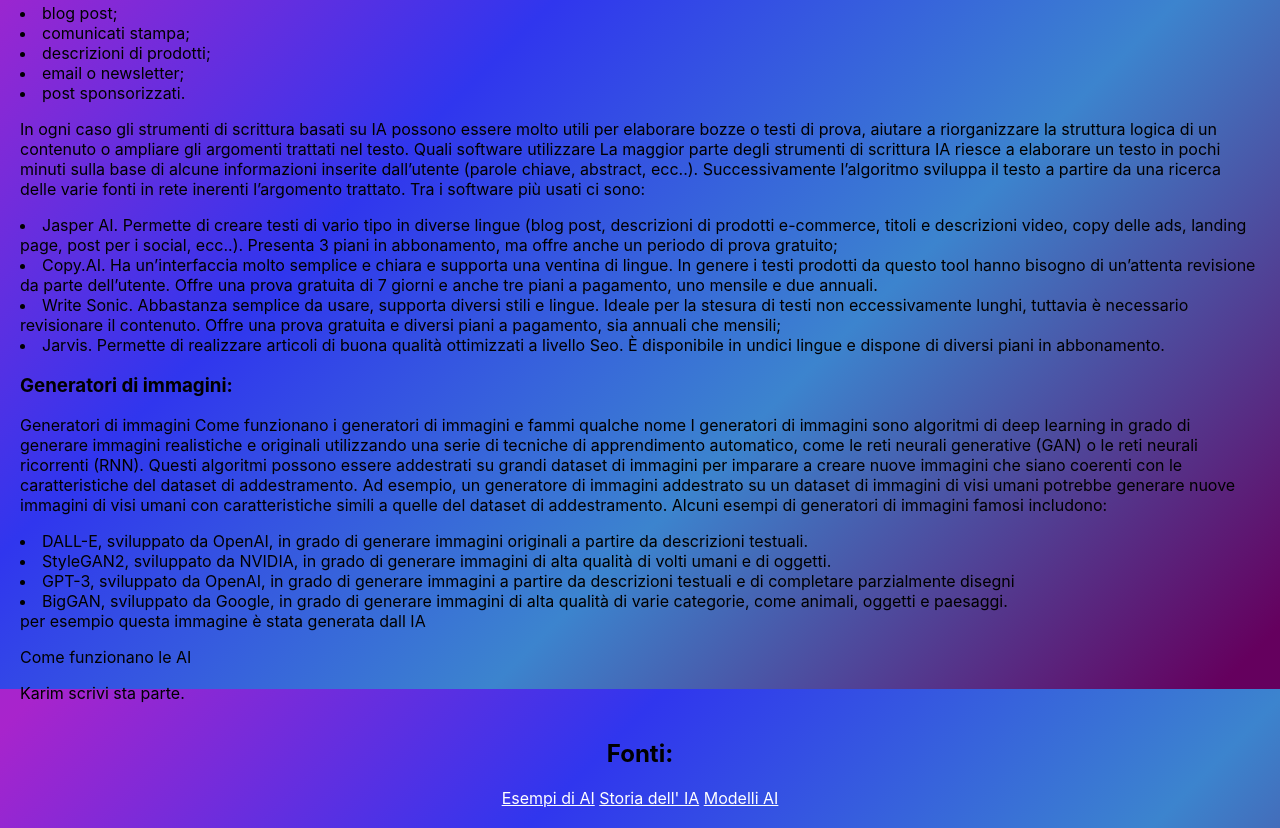
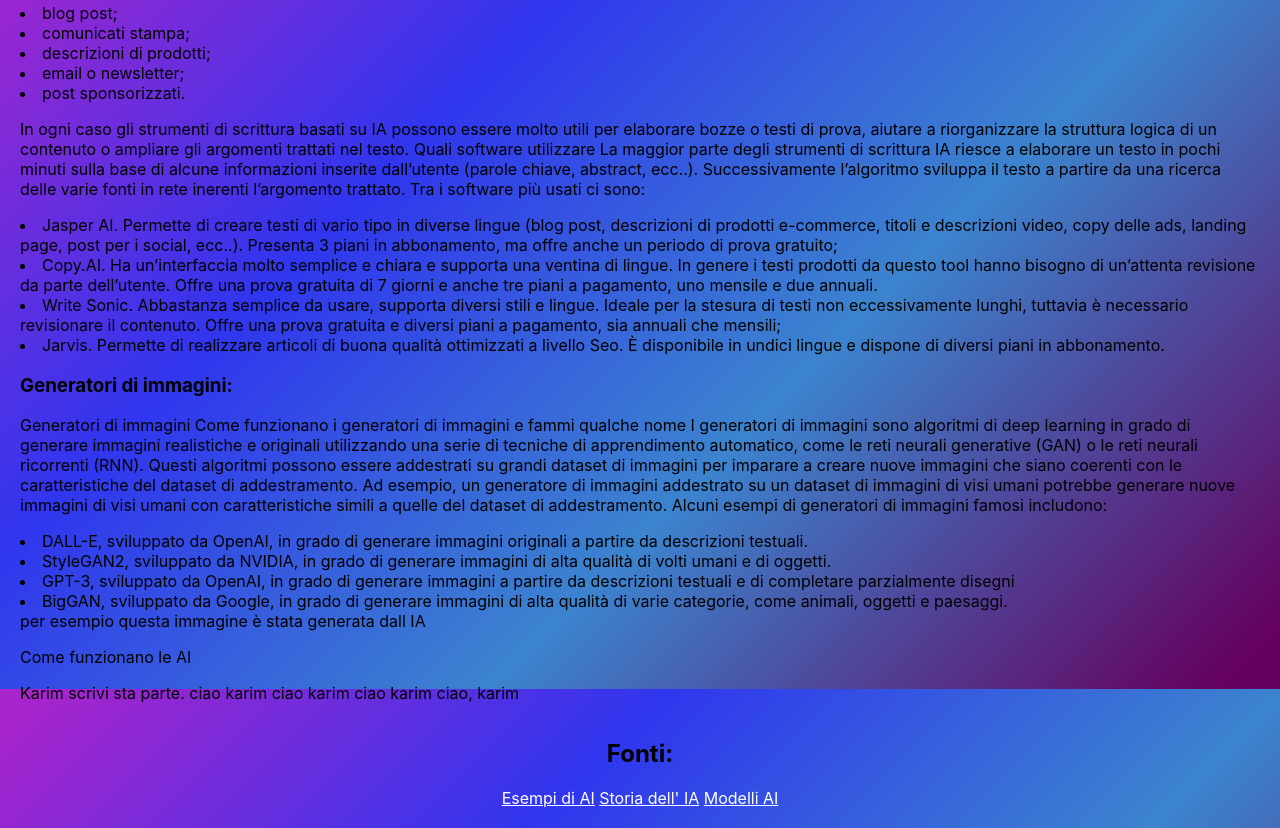
Before and after one commit to Jerico-code/jerico-code.github.io, a plain HTML site: page index.html in a window 1280 px wide. Shown: the part 1711-2539 px from the top of the page. Drawn offline with Linux system fonts and the light colour scheme.

Commit message:
Update index.html

```diff
--- a/index.html
+++ b/index.html
@@ -158,8 +158,8 @@
                 <div class="bordoTitolo>
                             <h2>Come funzionano le AI</h2>
                             </div>
-                <div>
-                <p>Karim scrivi sta parte.</p>
+
+                <p>Karim scrivi sta parte. ciao karim ciao karim ciao karim ciao, karim </p>
             </article>
         </main>
         <footer>
```
